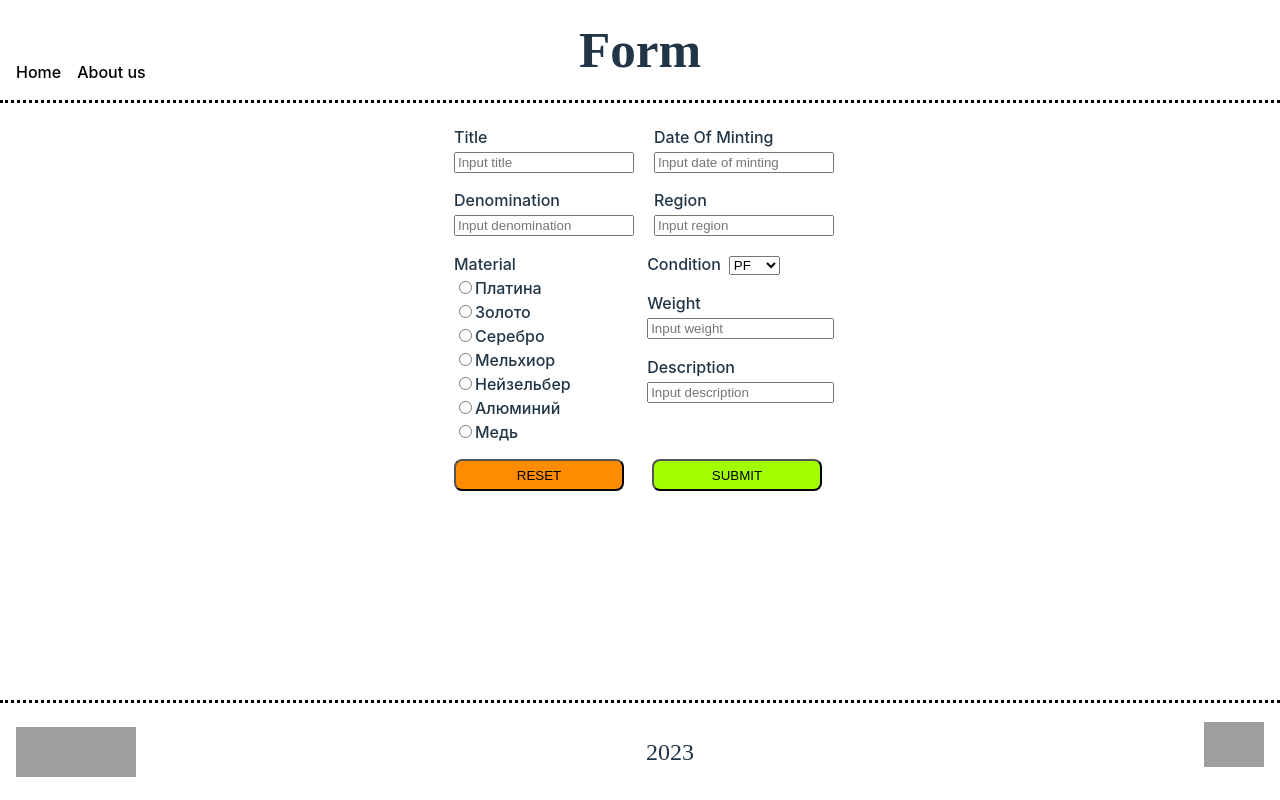
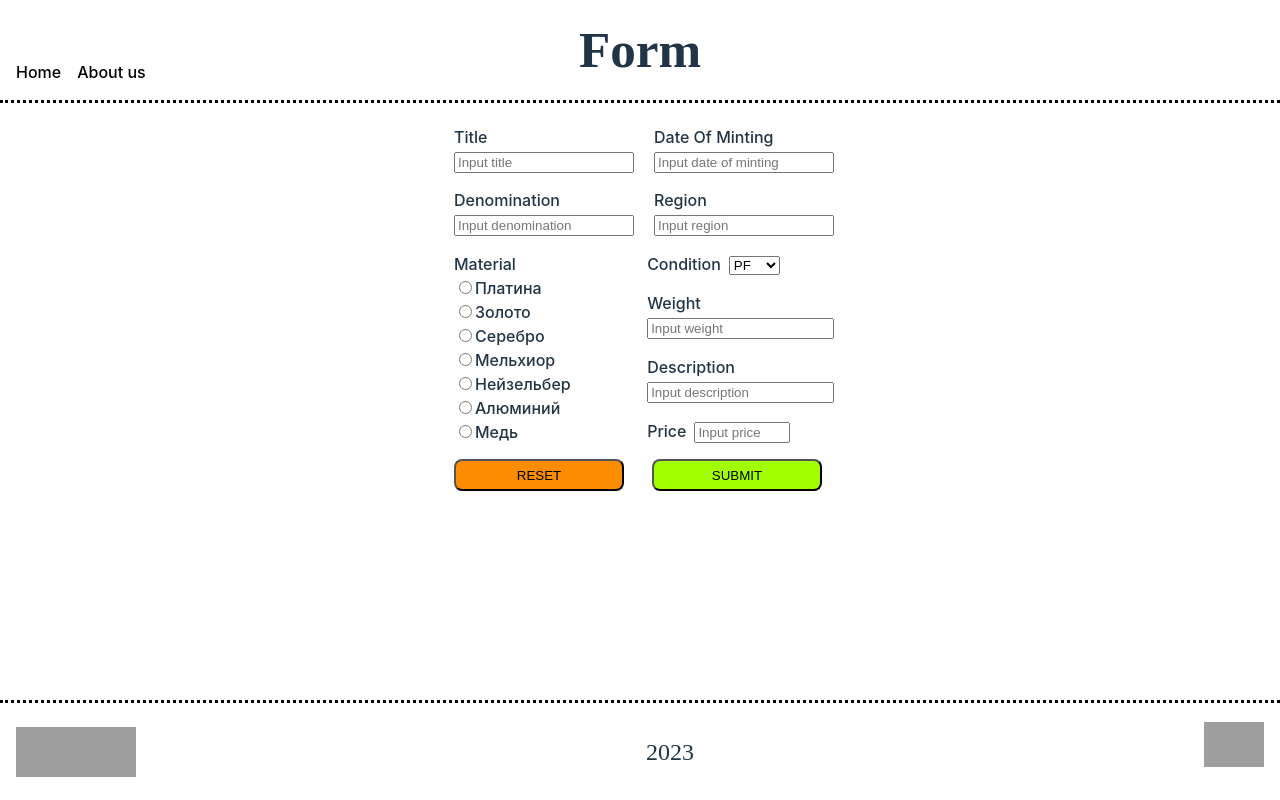
Before and after one commit to NRG-Spirit/rsschool-react-2023q1, a React (Vite) app: page /form in a window 1280 px wide. Built offline with nearby package versions, Linux system fonts and the light colour scheme; grey boxes are pictures that could not be loaded; a web font is replaced by a local one.

Commit message:
refactor: input number with function component & useForm

```diff
--- a/src/components/Form/Form.tsx
+++ b/src/components/Form/Form.tsx
@@ -102,7 +102,13 @@ export default function Form(props: IProps) {
             name={'description'}
             error={errors?.description?.message?.toString()}
           />
-          {/* <NumberInput label="price" /> */}
+          <NumberInput
+            label="price"
+            reference={register}
+            name={'price'}
+            error={errors?.price?.message?.toString()}
+            validate={{ positive: (value: string) => parseInt(value) > 0 }}
+          />
         </div>
       </div>
       {/*
--- a/src/components/Form/Inputs/NumberInput.tsx
+++ b/src/components/Form/Inputs/NumberInput.tsx
@@ -1,32 +1,33 @@
 import React from 'react';
+import { UseFormRegister, FieldValues } from 'react-hook-form';
 
 interface IProps {
   label: string;
-  reference: React.RefObject<HTMLInputElement>;
-  correct: boolean;
+  name: string;
+  reference: UseFormRegister<FieldValues>;
+  error?: string;
+  validate: {
+    positive: (value: string) => boolean | string;
+  };
 }
 
-class NumberInput extends React.Component<IProps> {
-  constructor(props: IProps) {
-    super(props);
-  }
-  render() {
+export default function NumberInput(props: IProps) {
   return (
     <fieldset className="fieldset__number">
-        <label className="form__label form__label_number">
-          {this.props.label} {this.props.correct && <span style={{ color: 'red' }}>incorrect</span>}
-        </label>
+      <label className="form__label form__label_number">{props.label}</label>
 
       <input
         className="form__input"
         type="number"
         min="0"
         max="1000000"
-          placeholder={`Input ${this.props.label}`}
-          ref={this.props.reference}
+        placeholder={`Input ${props.label}`}
+        {...props.reference(props.name, {
+          required: `input ${props.label}`,
+          validate: props.validate,
+        })}
       />
+      {props.error && <span style={{ color: 'red' }}>{props.error}</span>}
     </fieldset>
   );
 }
-}
-export default NumberInput;
```
Lines whose indentation alone changed are shown as unchanged.
